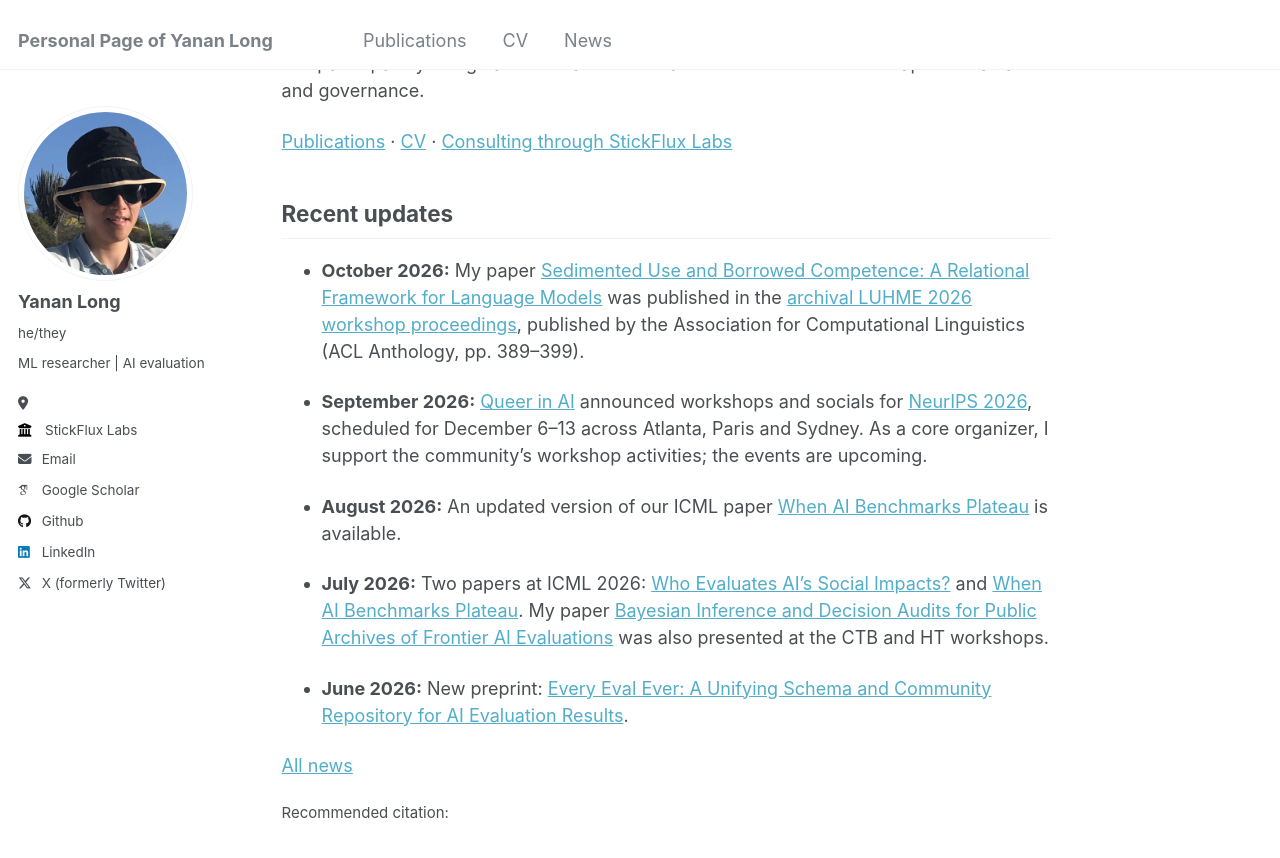
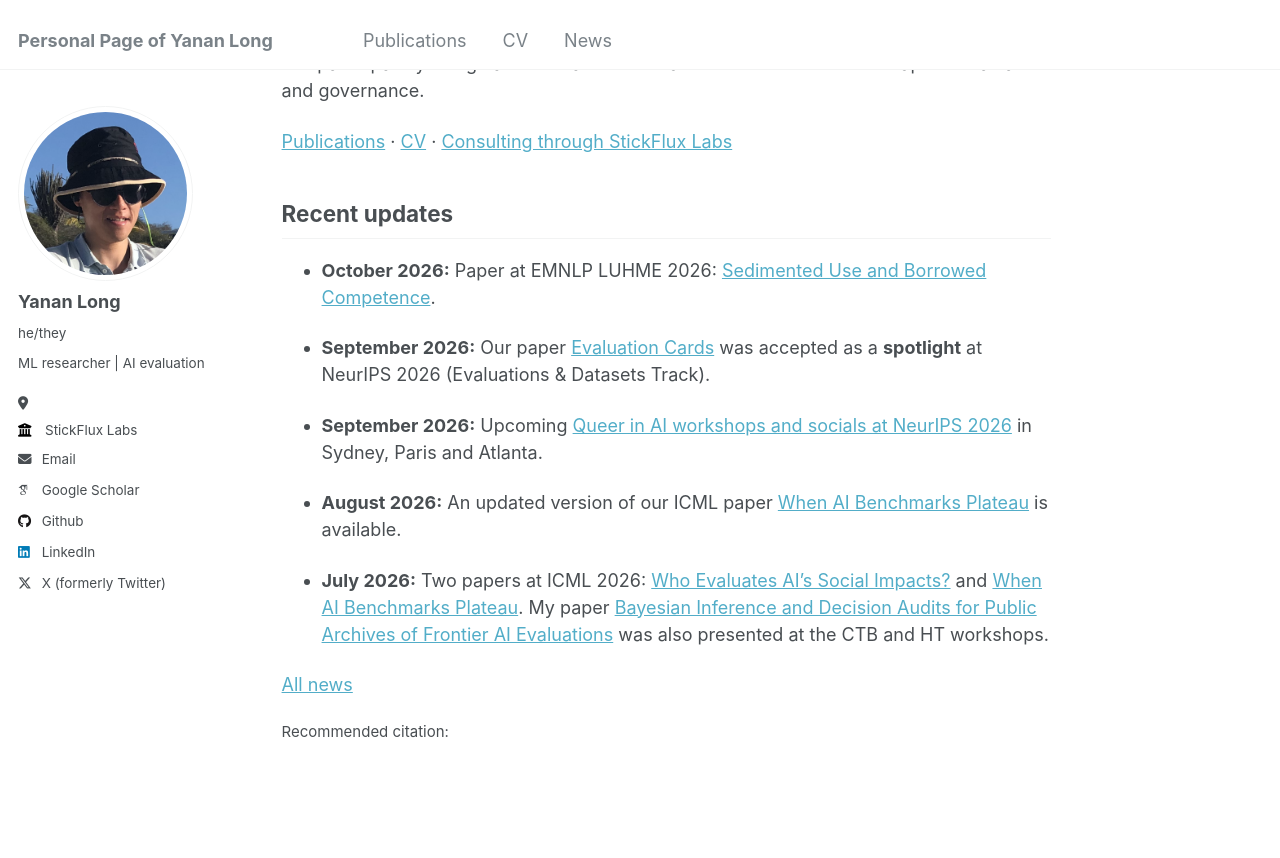
Before and after one commit to yananlong/yananlong.github.io, a Jekyll site: the page built from _pages/about.md, in a window 1280 px wide and 900 px high, scrolled down 573 px. Shown: the top 858 px of the window. Built offline with Jekyll 4.4.1, drawn with Linux system fonts in a browser that asks for light colours; some web fonts are replaced.

Commit message:
Align news style and announce Evaluation Cards NeurIPS E&D Spotlight

```diff
--- a/_data/news.yml
+++ b/_data/news.yml
@@ -1,7 +1,9 @@
 - date: "October 2026"
-  text: "My paper [Sedimented Use and Borrowed Competence: A Relational Framework for Language Models](https://aclanthology.org/2026.luhme-1.26/) was published in the [archival LUHME 2026 workshop proceedings](https://aclanthology.org/volumes/2026.luhme-1/), published by the Association for Computational Linguistics (ACL Anthology, pp. 389–399)."
+  text: "Paper at EMNLP LUHME 2026: [Sedimented Use and Borrowed Competence](https://aclanthology.org/2026.luhme-1.26/)."
 - date: "September 2026"
-  text: "[Queer in AI](https://www.queerinai.com/) announced workshops and socials for [NeurIPS 2026](https://neurips.cc/), scheduled for December 6–13 across Atlanta, Paris and Sydney. As a core organizer, I support the community's workshop activities; the events are upcoming."
+  text: "Our paper [Evaluation Cards](https://arxiv.org/abs/2606.09809) was accepted as a **spotlight** at NeurIPS 2026 (Evaluations & Datasets Track)."
+- date: "September 2026"
+  text: "Upcoming [Queer in AI workshops and socials at NeurIPS 2026](https://www.queerinai.com/neurips-2026) in Sydney, Paris and Atlanta."
 - date: "August 2026"
   text: "An updated version of our ICML paper [When AI Benchmarks Plateau](https://arxiv.org/abs/2602.16763v4) is available."
 - date: "July 2026"
```
